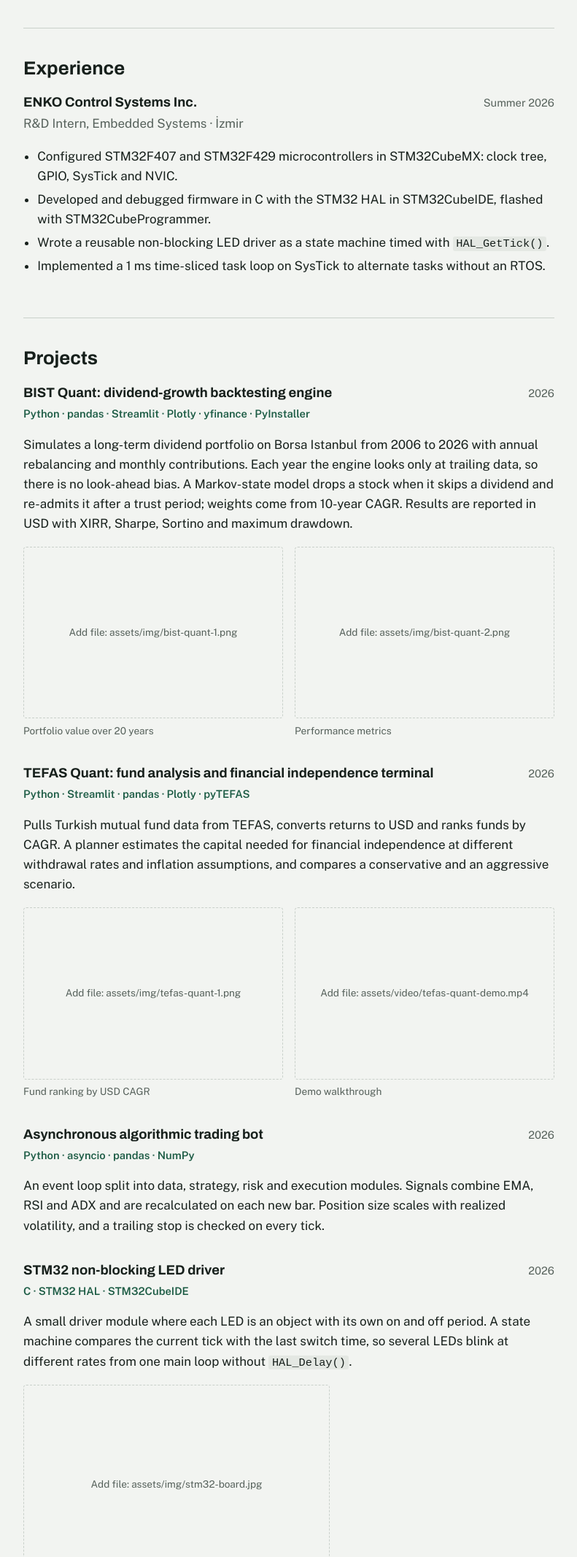
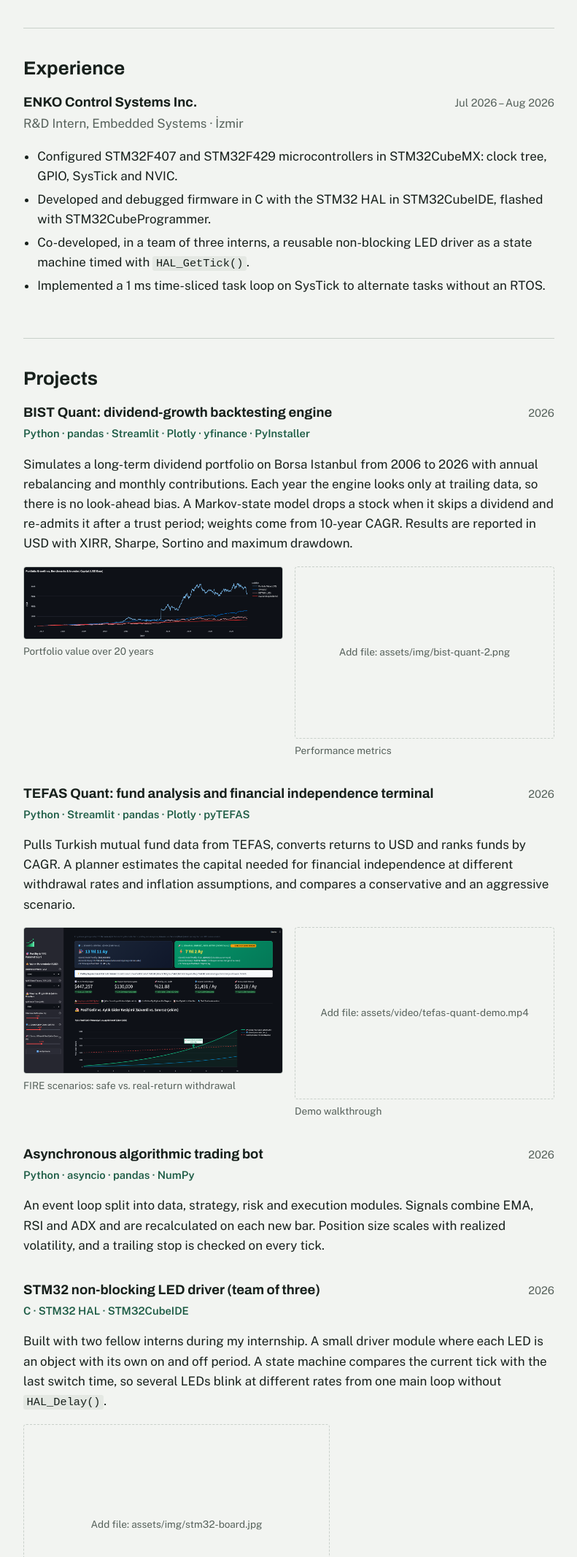
Before and after one commit to cemaksu229/cemaksu229.github.io, a plain HTML site: page index.html in a window 1280 px wide. Shown: the part 1020-3153 px from the top of the page at 73% size, without its empty margins (244-1035 px from the left). Drawn offline with nearby package versions, Linux system fonts and the light colour scheme.

Commit message:
Update site: correct links, internship dates, project screenshots

```diff
--- a/index.html
+++ b/index.html
@@ -38,7 +38,7 @@
 
   <div class="actions">
     <a class="btn primary" href="assets/docs/Cem_Aksu_CV.pdf" download>Download CV (PDF)</a>
-    <a class="btn" href="https://github.com/cemaksu">GitHub</a>
+    <a class="btn" href="https://github.com/cemaksu229">GitHub</a>
   </div>
 </section>
 
@@ -63,13 +63,13 @@
   <div class="entry">
     <div class="entry-head">
       <h3>ENKO Control Systems Inc.</h3>
-      <span class="when">Summer 2026</span>
+      <span class="when">Jul 2026 – Aug 2026</span>
     </div>
     <p class="sub">R&amp;D Intern, Embedded Systems · İzmir</p>
     <ul>
       <li>Configured STM32F407 and STM32F429 microcontrollers in STM32CubeMX: clock tree, GPIO, SysTick and NVIC.</li>
       <li>Developed and debugged firmware in C with the STM32 HAL in STM32CubeIDE, flashed with STM32CubeProgrammer.</li>
-      <li>Wrote a reusable non-blocking LED driver as a state machine timed with <code>HAL_GetTick()</code>.</li>
+      <li>Co-developed, in a team of three interns, a reusable non-blocking LED driver as a state machine timed with <code>HAL_GetTick()</code>.</li>
       <li>Implemented a 1 ms time-sliced task loop on SysTick to alternate tasks without an RTOS.</li>
     </ul>
   </div>
@@ -99,7 +99,7 @@
     <p class="stack">Python · Streamlit · pandas · Plotly · pyTEFAS</p>
     <p>Pulls Turkish mutual fund data from TEFAS, converts returns to USD and ranks funds by CAGR. A planner estimates the capital needed for financial independence at different withdrawal rates and inflation assumptions, and compares a conservative and an aggressive scenario.</p>
     <div class="gallery">
-      <figure><img src="assets/img/tefas-quant-1.png" alt="TEFAS Quant fund ranking table" loading="lazy"><figcaption>Fund ranking by USD CAGR</figcaption></figure>
+      <figure><img src="assets/img/tefas-quant-1.png" alt="TEFAS Quant dashboard comparing a 4% safe withdrawal scenario with a 14% real-return scenario, with passive income crossing the monthly expense line" loading="lazy"><figcaption>FIRE scenarios: safe vs. real-return withdrawal</figcaption></figure>
       <figure><video controls preload="metadata"><source src="assets/video/tefas-quant-demo.mp4" type="video/mp4">Your browser does not play MP4 video.</video><figcaption>Demo walkthrough</figcaption></figure>
     </div>
   </article>
@@ -115,11 +115,11 @@
 
   <article class="project">
     <div class="entry-head">
-      <h3>STM32 non-blocking LED driver</h3>
+      <h3>STM32 non-blocking LED driver (team of three)</h3>
       <span class="when">2026</span>
     </div>
     <p class="stack">C · STM32 HAL · STM32CubeIDE</p>
-    <p>A small driver module where each LED is an object with its own on and off period. A state machine compares the current tick with the last switch time, so several LEDs blink at different rates from one main loop without <code>HAL_Delay()</code>.</p>
+    <p>Built with two fellow interns during my internship. A small driver module where each LED is an object with its own on and off period. A state machine compares the current tick with the last switch time, so several LEDs blink at different rates from one main loop without <code>HAL_Delay()</code>.</p>
     <div class="gallery">
       <figure><img src="assets/img/stm32-board.jpg" alt="STM32 Discovery board with three LEDs wired to GPIO pins" loading="lazy"><figcaption>Test setup on the Discovery board</figcaption></figure>
     </div>
@@ -164,6 +164,10 @@
       f.setAttribute('data-file', img.getAttribute('src'));
     });
   });
+  // Open screenshots full size in a new tab
+  document.querySelectorAll('.gallery img').forEach(function (img) {
+    img.addEventListener('click', function () { window.open(img.src, '_blank'); });
+  });
   function markVideo(v) {
     var f = v.closest('figure');
     f.classList.add('missing');
--- a/style.css
+++ b/style.css
@@ -111,6 +111,7 @@ li { margin: .3rem 0; }
   display: block; width: 100%; aspect-ratio: 16 / 10; object-fit: cover;
   background: var(--frame); border: 1px solid var(--rule); border-radius: 4px;
 }
+.gallery img { aspect-ratio: auto; height: auto; object-fit: contain; }
 .gallery figcaption { margin-top: .4rem; font-size: .85rem; color: var(--muted); }
 /* Shown until the real file is uploaded */
 .gallery figure.missing img, .gallery figure.missing video { display: none; }
```
Also changed, not shown: assets/img/bist-quant-1.png (added), assets/img/tefas-quant-1.png (added), 1 other file.
